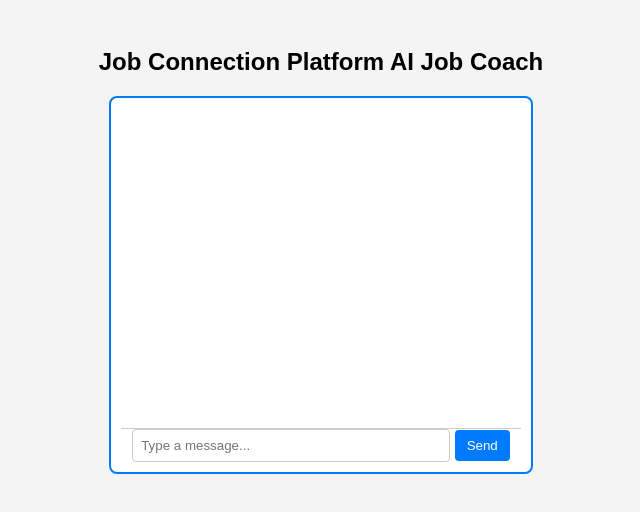
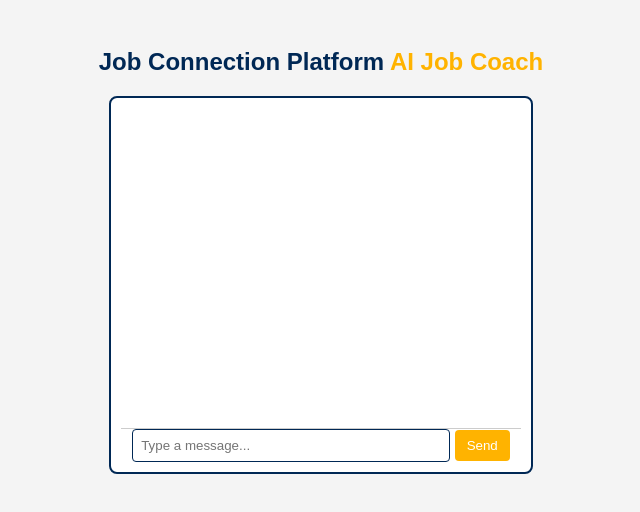
Before and after one commit to grantwriterlg/jobbot, a plain HTML site: page index.html in a window 1280 px wide. Shown: the whole page, without its empty margins (319-959 px from the left). Drawn offline with Linux system fonts and the light colour scheme.

Commit message:
Update index.html

```diff
--- a/index.html
+++ b/index.html
@@ -6,15 +6,15 @@
     <title>Job Connection Platform AI Job Coach</title>
     <style>
         body { font-family: Arial, sans-serif; text-align: center; padding: 20px; background-color: #f4f4f4; }
-        #chat { max-width: 400px; margin: auto; padding: 10px; border: 2px solid #007bff; background: white; border-radius: 8px; }
+        #chat { max-width: 400px; margin: auto; padding: 10px; border: 2px solid #002855; background: white; border-radius: 8px; }
         #messages { height: 300px; overflow-y: auto; border-bottom: 1px solid #ccc; padding: 10px; text-align: left; background: #fff; }
-        input { width: 75%; padding: 8px; border: 1px solid #ccc; border-radius: 4px; }
-        button { padding: 8px 12px; background: #007bff; color: white; border: none; cursor: pointer; border-radius: 4px; }
-        button:hover { background: #0056b3; }
+        input { width: 75%; padding: 8px; border: 1px solid #002855; border-radius: 4px; }
+        button { padding: 8px 12px; background: #ffb300; color: white; border: none; cursor: pointer; border-radius: 4px; }
+        button:hover { background: #cc8c00; }
     </style>
 </head>
 <body>
-    <h2>Job Connection Platform AI Job Coach</h2>
+    <h2 style="color: #002855;">Job Connection Platform <span style="color: #ffb300;">AI Job Coach</span></h2>
     <div id="chat">
         <div id="messages"></div>
         <input type="text" id="userInput" placeholder="Type a message...">
```
